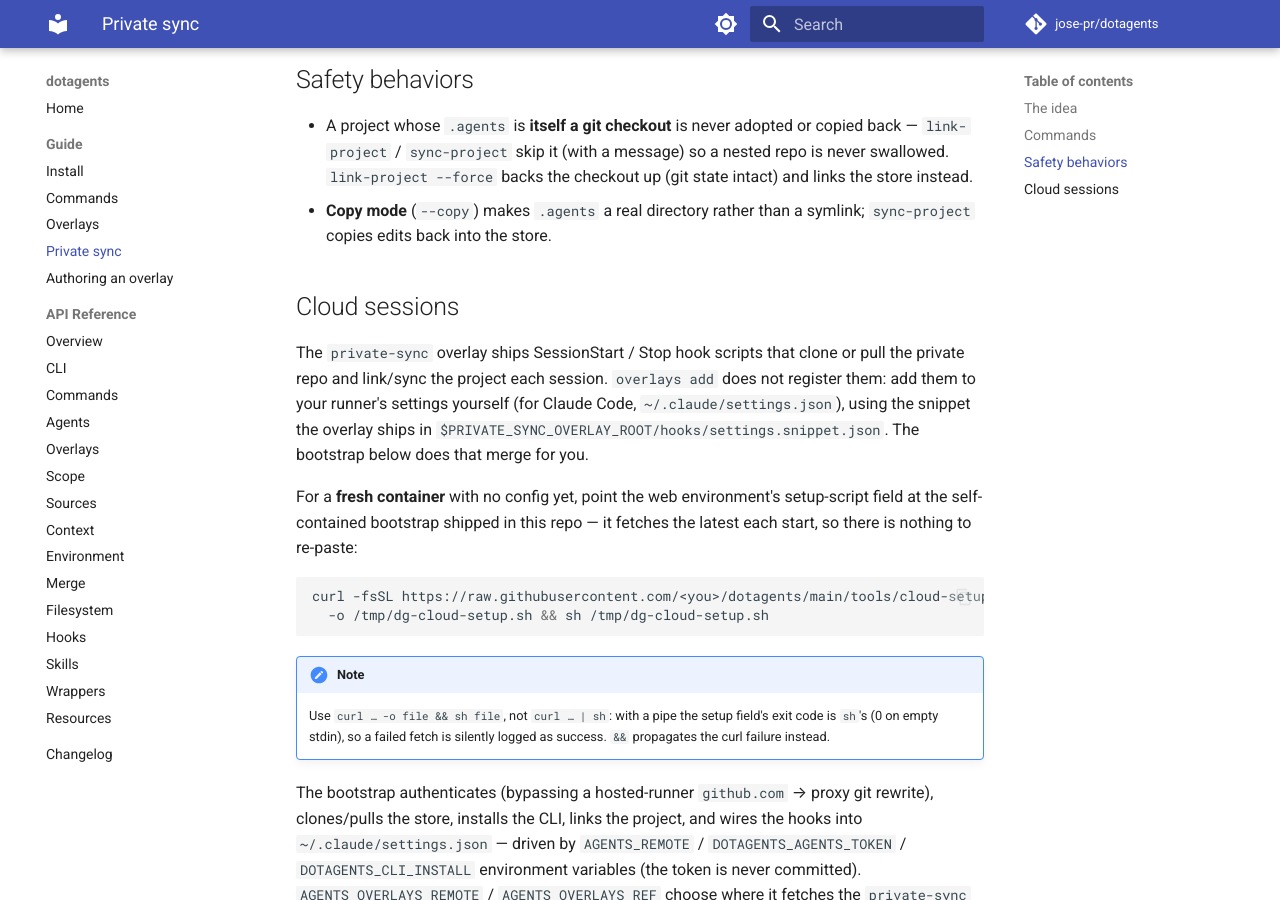
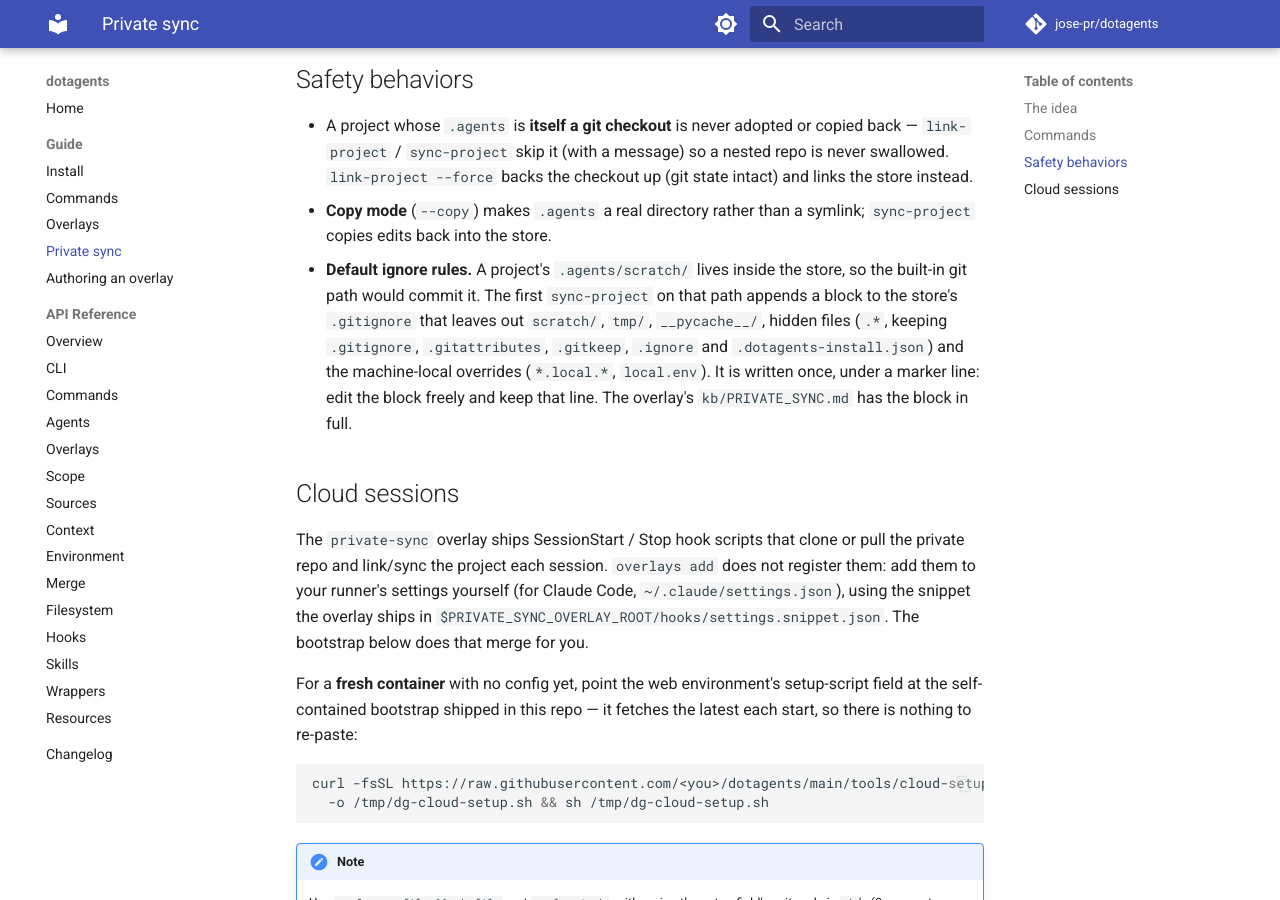
Before and after one commit to jose-pr/dotagents, an MkDocs documentation site: the page built from docs/guide/private-sync.md, in a window 1280 px wide and 900 px high, scrolled down 1053 px. Built offline with MkDocs 1.6.1 and Material for MkDocs 9.7.7, drawn with Linux system fonts in a browser that asks for light colours; comment, search, counter and statistics services are not loaded.

Commit message:
docs: the default ignore rules private-sync writes into a store kept in git

```diff
--- a/docs/guide/private-sync.md
+++ b/docs/guide/private-sync.md
@@ -49,6 +49,14 @@ leaves the machine is a perfectly valid setup.
   links the store instead.
 - **Copy mode** (`--copy`) makes `.agents` a real directory rather than a symlink;
   `sync-project` copies edits back into the store.
+- **Default ignore rules.** A project's `.agents/scratch/` lives inside the store, so
+  the built-in git path would commit it. The first `sync-project` on that path
+  appends a block to the store's `.gitignore` that leaves out `scratch/`, `tmp/`,
+  `__pycache__/`, hidden files (`.*`, keeping `.gitignore`, `.gitattributes`,
+  `.gitkeep`, `.ignore` and `.dotagents-install.json`) and the machine-local
+  overrides (`*.local.*`, `local.env`). It is written once, under a marker line:
+  edit the block freely and keep that line. The overlay's `kb/PRIVATE_SYNC.md` has
+  the block in full.
 
 ## Cloud sessions
 
```
Also changed, not shown: CHANGELOG.md (+7 -0 lines).
